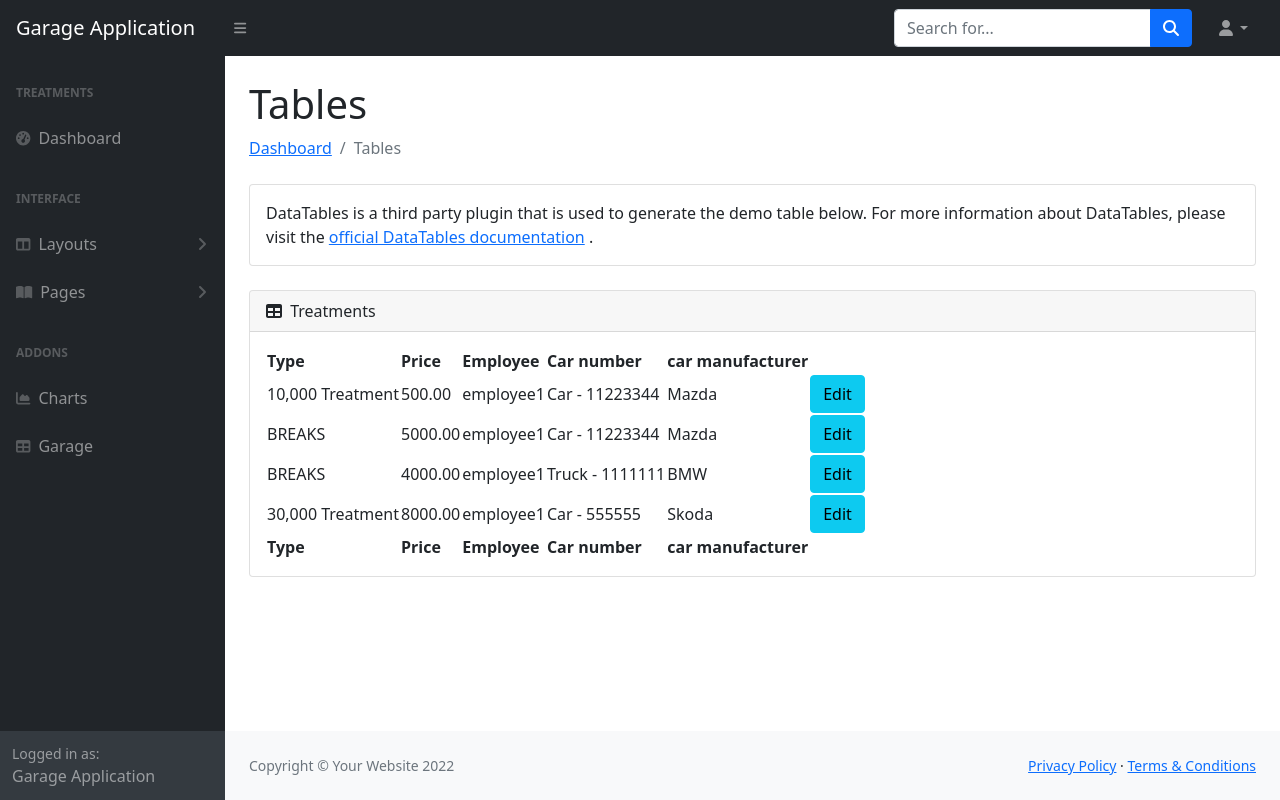
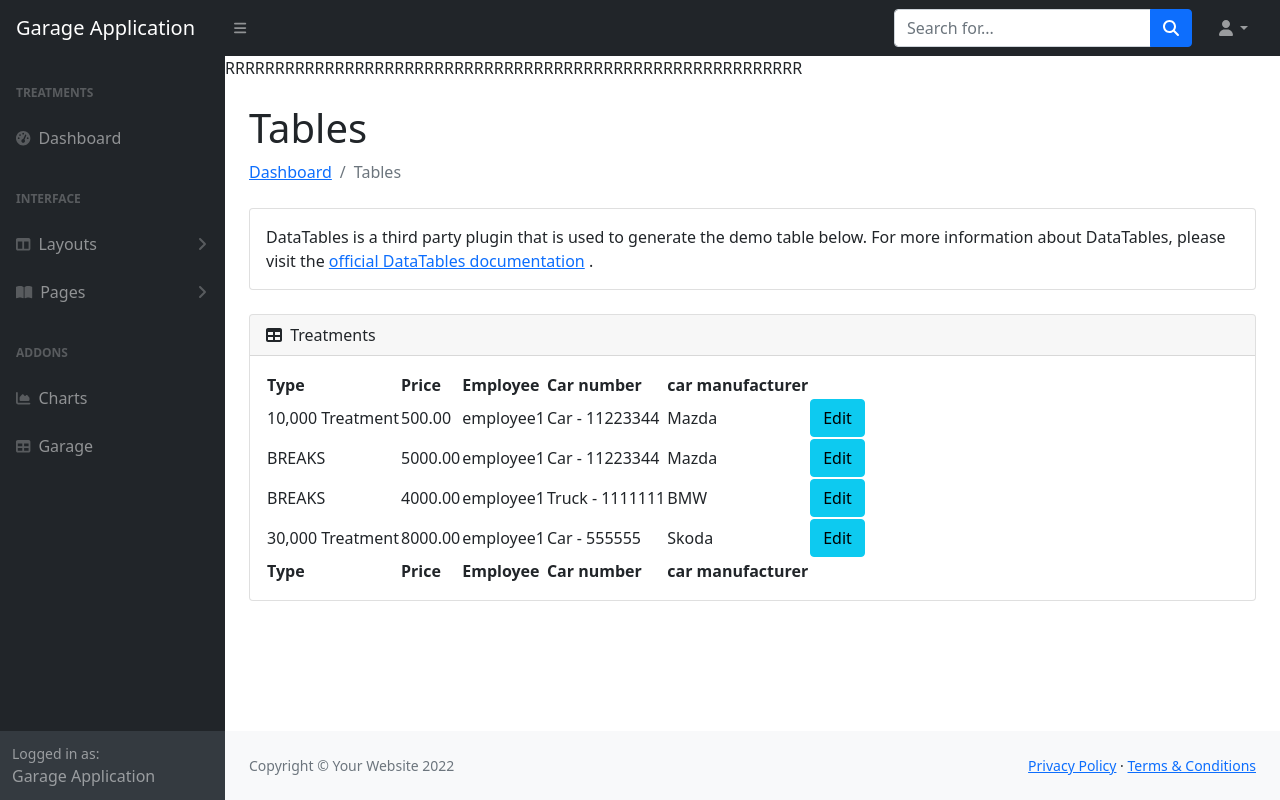
Before and after one commit to ranerlich7/midtest, a Django app: page /car/list in a window 1280 px wide. Run offline with Django 4.2, Linux system fonts and the light colour scheme; data comes from the database, SQL or seed files in the repository; some libraries are stand-ins or nearby versions.

Commit message:
rrrrrr added

```diff
--- a/car/templates/treatments.html
+++ b/car/templates/treatments.html
@@ -2,7 +2,9 @@
 {% load static %}
 
                 {% block main %}
+
                 <main>
+                    RRRRRRRRRRRRRRRRRRRRRRRRRRRRRRRRRRRRRRRRRRRRRRRRRRRRRRRRRR
                     <div class="container-fluid px-4">
                         <h1 class="mt-4">Tables</h1>
                         <ol class="breadcrumb mb-4">
```
